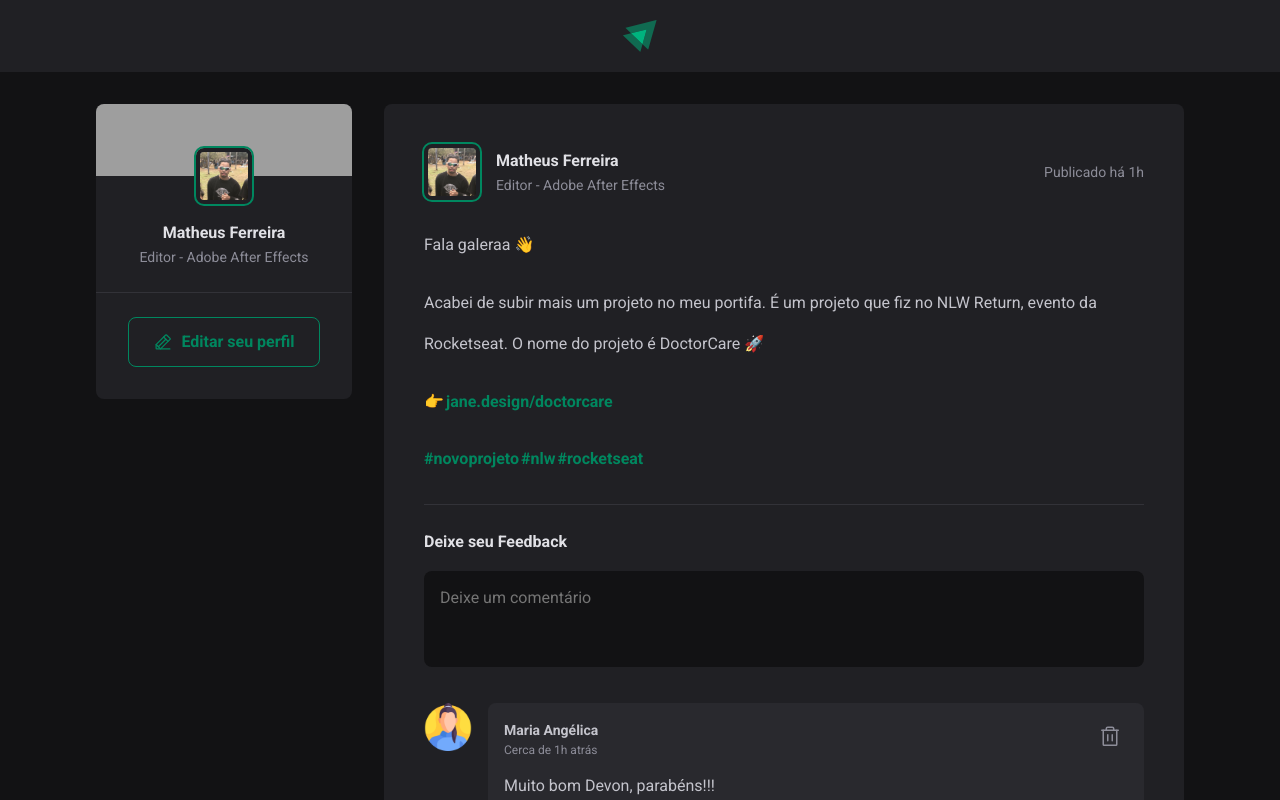
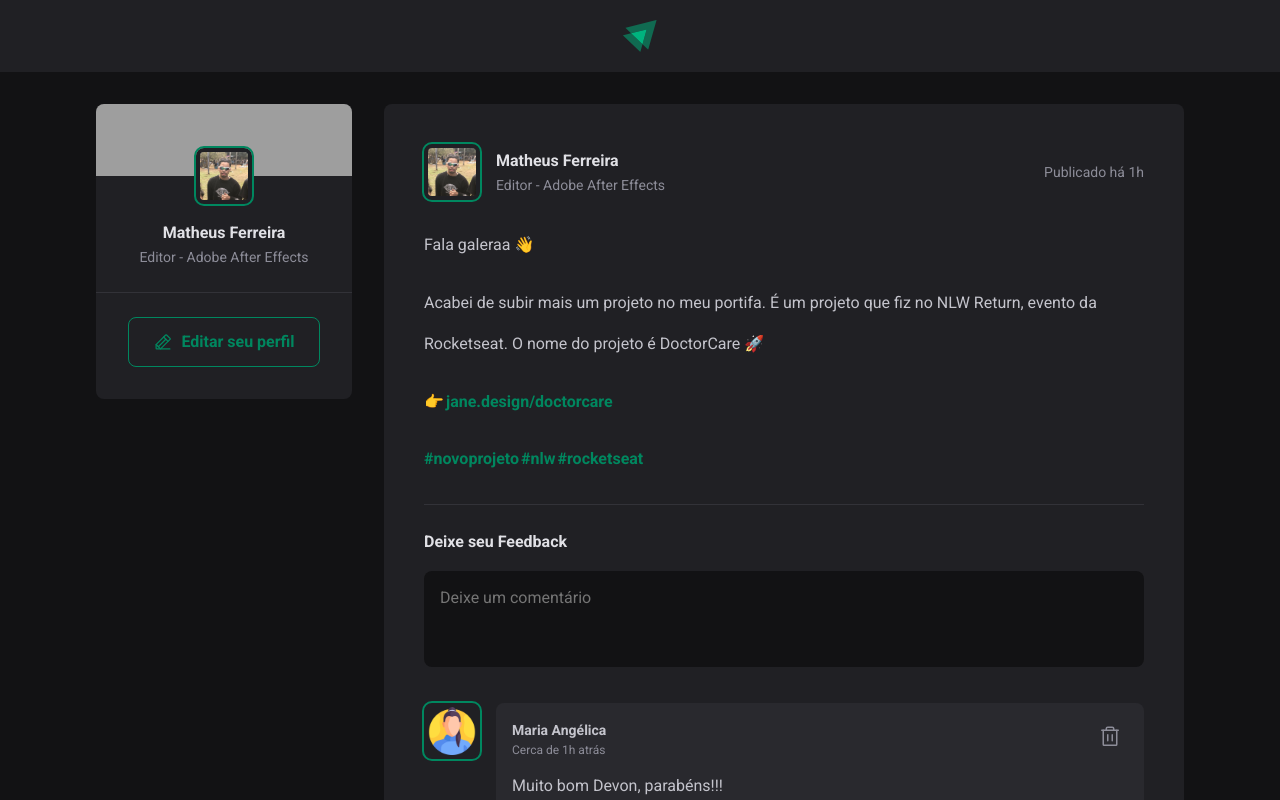
Before and after one commit to Marcosskai/react-front, a React (Vite) app: page / in a window 1280 px wide. Shown: the top 800 px of the page. Built offline with nearby package versions, Linux system fonts and the light colour scheme; grey boxes are pictures that could not be loaded.

Commit message:
commentAdjust

```diff
--- a/src/components/Avatar/Avatar.css
+++ b/src/components/Avatar/Avatar.css
@@ -2,7 +2,6 @@
     box-sizing: initial;
     width: 3rem;
     height: 3rem;
-    border-radius: 8px;
 }
 
 .avatarWithBorder {
--- a/src/components/Avatar/index.jsx
+++ b/src/components/Avatar/index.jsx
@@ -1,10 +1,11 @@
-import "./Avatar.css"
+import "./Avatar.css";
 
-export function Avatar(props) {
-    return(
-            <img
-                className="avatar"
-                src={props.src}
+export function Avatar({ hasBorder, src }) {
+    return (
+        <img
+            className={hasBorder ? "avatarWithBorder" : "avatar"}
+            src={src}
+            alt="Avatar"
         />
     );
 }
--- a/src/components/Comment/index.jsx
+++ b/src/components/Comment/index.jsx
@@ -1,10 +1,12 @@
 import { ThumbsUp, Trash } from 'phosphor-react'
 import womanIcon from '../../assets/woman.png'
 import './Comment.css'
+import { Avatar } from '../Avatar'
+
 export function Comment(){
     return(
         <div className='comment'>
-            <img src={womanIcon}/>
+            <Avatar hasBorder={true} src={womanIcon}/>
             <div className='commentBox'>
                 <div className='commentContent'>
                     <header>
--- a/src/components/Post/index.jsx
+++ b/src/components/Post/index.jsx
@@ -10,7 +10,7 @@ export function Post() {
         <article className="post">
             <header>
                 <div className="author">
-                    <Avatar className="avatar" src={Flame} />
+                    <Avatar hasBorder={false} src={Flame} />
                     <div className="authorInfo">
                         <strong>Matheus Ferreira</strong>
                         <span>Editor - Adobe After Effects</span>
```
